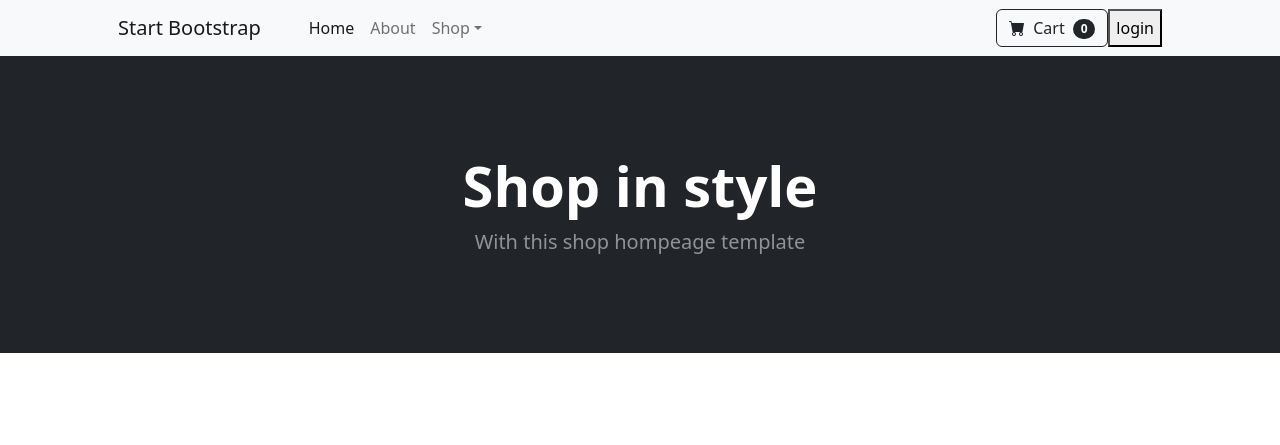
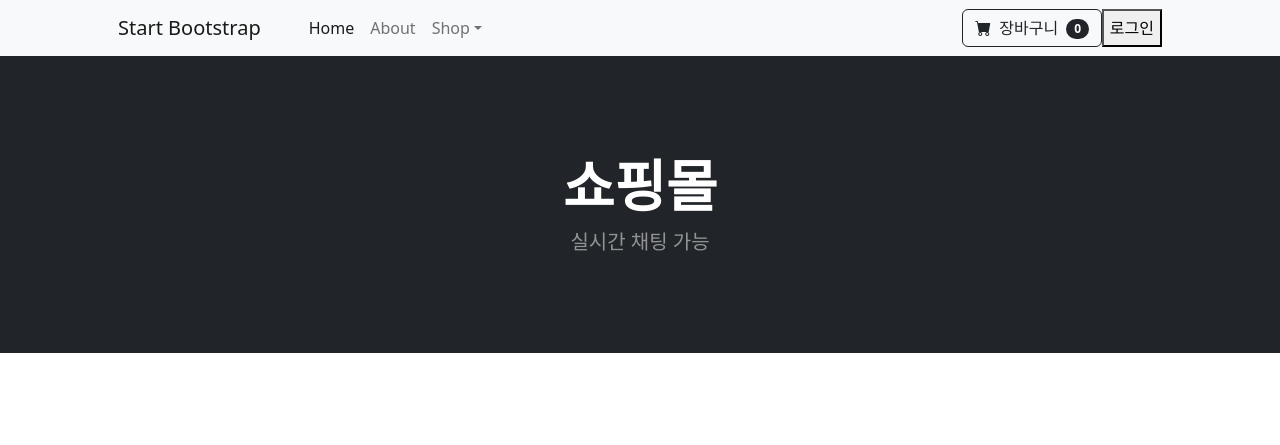
Before and after one commit to KHJ12346/-, a PHP site: page /03/ in a window 1280 px wide. Shown: the top 445 px of the page. Run offline with PHP 8.4, Linux system fonts and the light colour scheme.

Commit message:
Add files via upload

```diff
--- a/index.php
+++ b/index.php
@@ -36,11 +36,11 @@
                     <form class="d-flex">
                         <button class="btn btn-outline-dark" type="submit">
                             <i class="bi-cart-fill me-1"></i>
-                            Cart
+                            장바구니
                             <span class="badge bg-dark text-white ms-1 rounded-pill">0</span>
                         </button>
                         <button type="button" onclick="location.href='join.html'">
-                            login
+                            로그인
                         </button>
                     </form>
                 </div>
@@ -50,8 +50,8 @@
         <header class="bg-dark py-5">
             <div class="container px-4 px-lg-5 my-5">
                 <div class="text-center text-white">
-                    <h1 class="display-4 fw-bolder">Shop in style</h1>
-                    <p class="lead fw-normal text-white-50 mb-0">With this shop hompeage template</p>
+                    <h1 class="display-4 fw-bolder">쇼핑몰</h1>
+                    <p class="lead fw-normal text-white-50 mb-0">실시간 채팅 가능</p>
                 </div>
             </div>
         </header>
```
